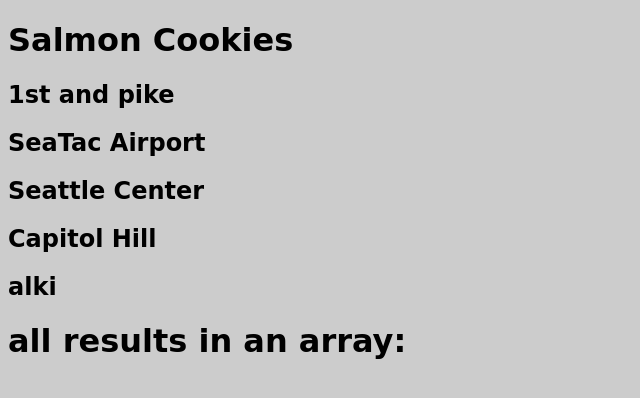
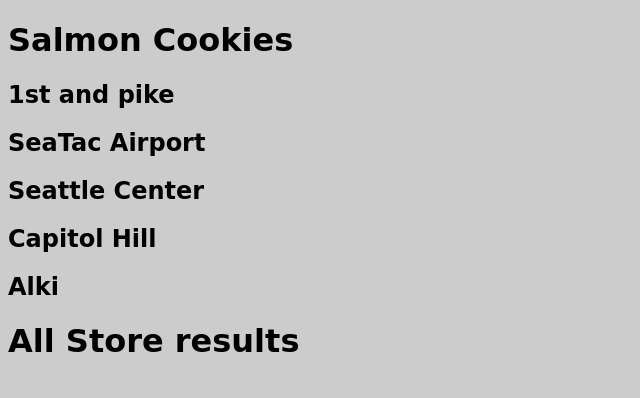
Before and after one commit to leo2498/SalmonCookiesPt2, a plain HTML site: page index.html in a window 1280 px wide. Shown: the whole page, without its empty margins (0-640 px from the left). Drawn offline with Linux system fonts and the light colour scheme; files that its build step writes are made by us from their sources; files whose address does not match are found by name.

Commit message:
Adds last updates for tonight

```diff
--- a/index.html
+++ b/index.html
@@ -22,10 +22,10 @@
   <h2 id = Fourth>Capitol Hill</h2>
   <ul id="CapitolHill"></ul>
 
-  <h2 id = "Fifth">alki</h2>
+  <h2 id = "Fifth">Alki</h2>
   <ul id= "Alki"> </ul>
 
-  <h1 id= "Sixth">all results in an array:</h1>
+  <h1 id= "Sixth">All Store results</h1>
   <ul id='Array'></ul>
 
   <script src="js/app.js"></script>
```
